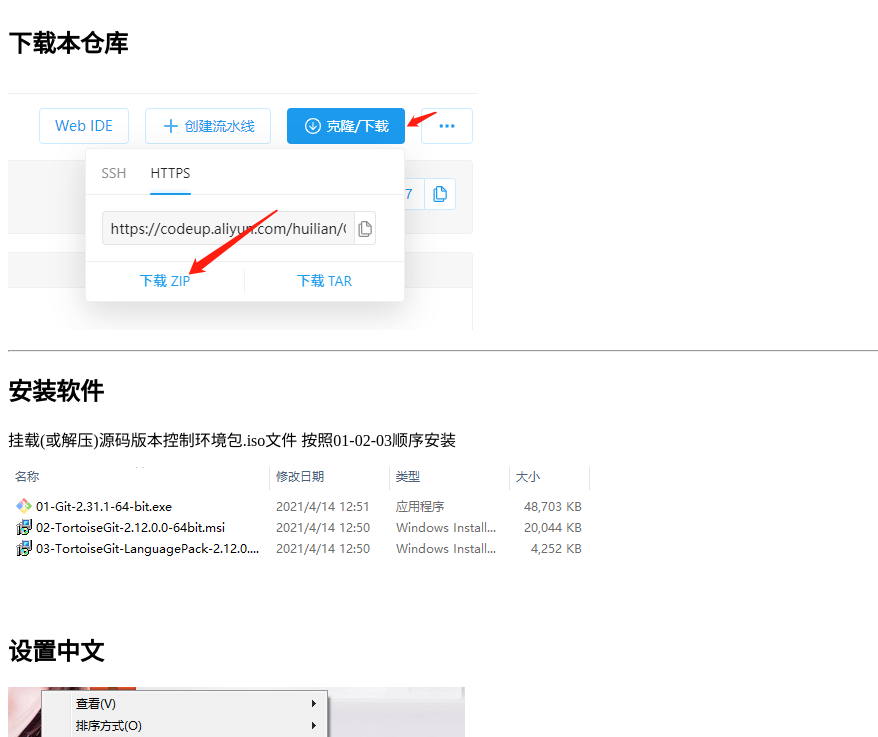
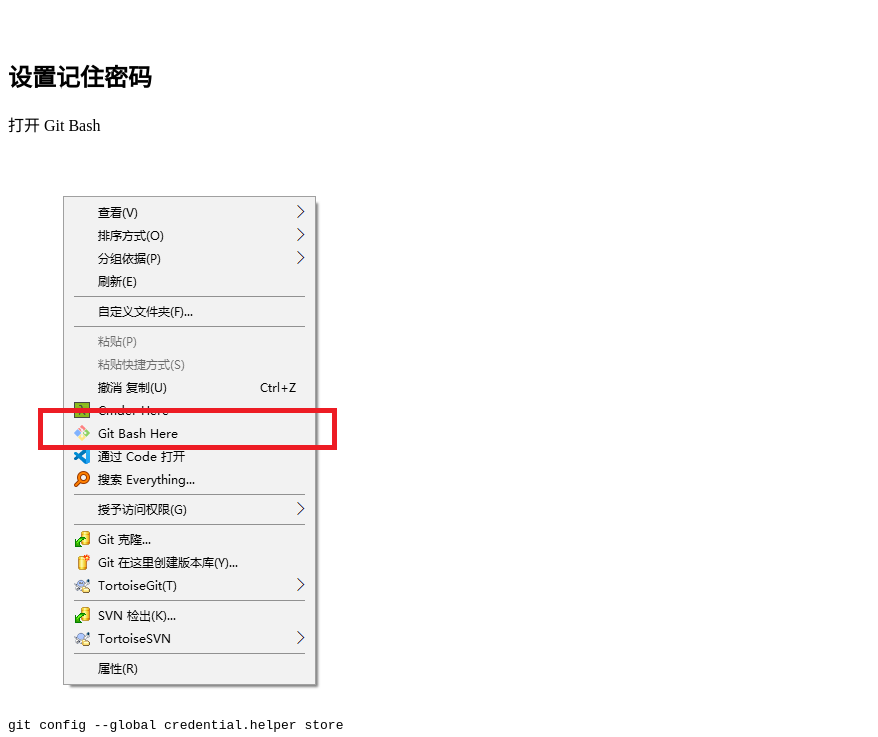
Before and after one commit to lordkidd007/Git_Setup, a plain HTML site: page index.html in a window 1280 px wide. Shown: the part 1565-2302 px from the top of the page, without its empty margins (0-878 px from the left). Drawn offline with Linux system fonts and the light colour scheme.

Commit message:
update git 2.43

```diff
--- a/index.html
+++ b/index.html
@@ -6,11 +6,17 @@
 <body><h1>Git环境搭建</h1>
 <h2>文件下载</h2>
 <p><a href='./Git_Setup.zip'>Git_Setup.zip</a></p>
+<p><a href='./Git_Setup_arm64.zip'style="color:#aaaaaa24;">Git_Setup_arm64.zip</a></p>
 <h2>设置邮箱 克隆帐号&amp;密码</h2>
 <p><img src="Image/1619404515937.png" referrerpolicy="no-referrer" alt="1619404515937"></p>
 <p><img src="Image/1619406983993.png" referrerpolicy="no-referrer" alt="1619406983993"></p>
 <p><img src="Image/1619404585591.png" referrerpolicy="no-referrer" alt="1619404585591"></p>
 <p>&nbsp;</p>
+<h2>设置记住密码</h2>
+<p>打开 Git Bash</p>
+<p><img src="Image/1619404846861.png" referrerpolicy="no-referrer" alt="1619404846861"></p>
+<pre><code class='language-shell' lang='shell'>git config --global credential.helper store
+</code></pre>
 <h2>下载本仓库</h2>
 <p><img src="Image/1619404642315.png" referrerpolicy="no-referrer" alt="1619404642315"></p>
 <hr />
```
Also changed, not shown: 4 other files.
